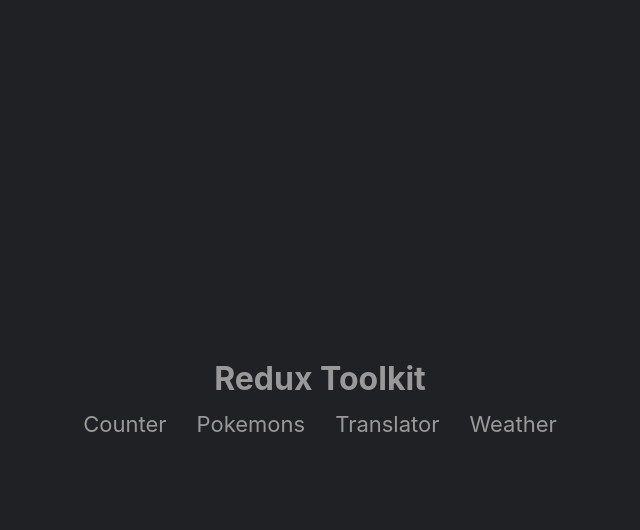
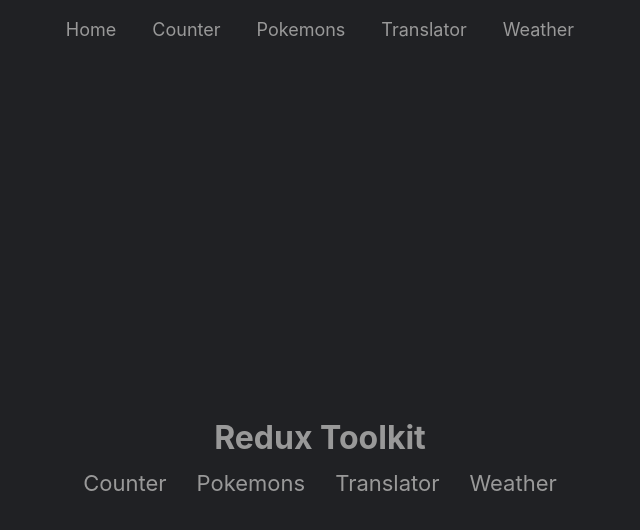
Before and after one commit to ApelsinU/redux-toolkit, a React (Create React App) app: page / in a window 1280 px wide. Shown: the top 530 px of the page, without its empty margins (320-960 px from the left). Built offline with nearby package versions, Linux system fonts and the light colour scheme; what redux-persist-transform-filter would draw is missing.

Commit message:
add header

```diff
--- a/src/App.js
+++ b/src/App.js
@@ -8,9 +8,14 @@
 import TranslatePage from './pages/TranslatePage/TranslatePage'
 import { BrowserRouter as Router, Routes, Route } from 'react-router-dom'
 import WeatherPage from './pages/WeatherPage/WeatherPage'
+import WeatherCityPage from './pages/WeatherCityPage/WeatherCityPage'
+import Header from './components/common/Header/Header'
 
 function App() {
   return (
+    <>
+      <Header />
+
       <Router>
         <Routes>
           <Route path="/" element={<MainPage />} />
@@ -18,8 +23,10 @@
           <Route path="/api-list/" element={<PokemonsPage />} />
           <Route path="/api-translate/" element={<TranslatePage />} />
           <Route path="/api-weather/" element={<WeatherPage />} />
+          <Route path="/api-weather/:city" element={<WeatherCityPage />} />
         </Routes>
       </Router>
+    </>
   )
 }
 
--- /dev/null
+++ b/src/components/common/Header/Header.jsx
@@ -0,0 +1,29 @@
+import './header.sass'
+
+export default function Header() {
+  return (
+    <header className="header">
+      <div className="container">
+        <div className="header-inner">
+          <nav className="header-nav">
+            <a href="/" className="header-link">
+              Home
+            </a>
+            <a href="/counter" className="header-link">
+              Counter
+            </a>
+            <a href="/api-list" className="header-link">
+              Pokemons
+            </a>
+            <a href="/api-translate" className="header-link">
+              Translator
+            </a>
+            <a href="/api-weather" className="header-link">
+              Weather
+            </a>
+          </nav>
+        </div>
+      </div>
+    </header>
+  )
+}
--- /dev/null
+++ b/src/components/common/Header/header.sass
@@ -0,0 +1,21 @@
+.header
+  .header-inner
+    display: flex
+    align-items: center
+    padding: 12px 0
+
+  .logo
+    font-size: 18px
+    color: #999
+
+  .header-nav
+    display: flex
+    gap: 12px
+
+  .header-link
+    font-size: 18px
+    color: #999
+    padding: 4px 12px
+
+    &:hover
+      color: #fff
```
Lines whose indentation alone changed are shown as unchanged.
